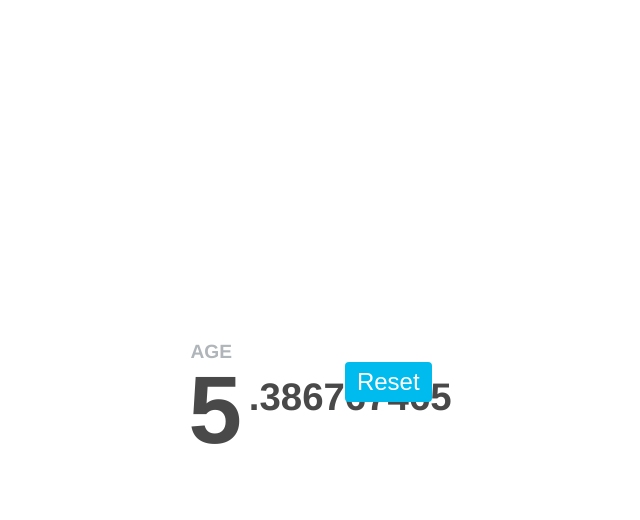
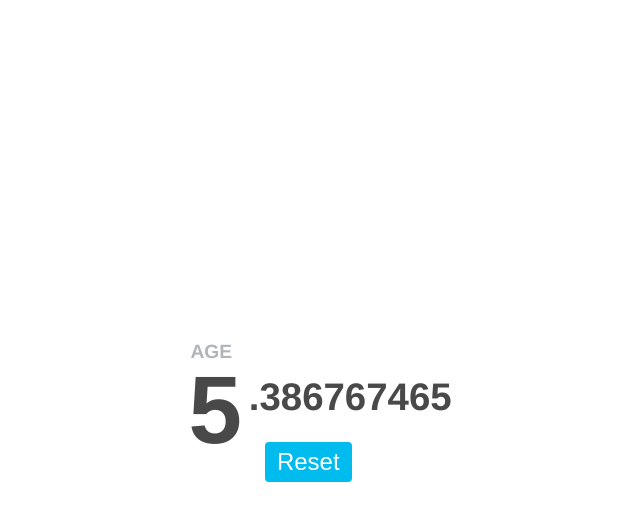
Before and after one commit to nkprajapati01/age-timer, a plain HTML site: page index.html in a window 1280 px wide. Both pictures are taken after typing "2020-01-15" into the empty fields and a click on the button "Motivate". Shown: the whole page, without its empty margins (320-960 px from the left). Drawn offline with nearby package versions, Linux system fonts and the light colour scheme.

Commit message:
Update index.html

```diff
--- a/index.html
+++ b/index.html
@@ -23,11 +23,11 @@
   <script src="app.js"></script>
   <link rel="stylesheet" href="style.css">
   <style>
-    /* You can move this to style.css if you want */
+
     #reset-btn {
         position: absolute;
-        top: 20px;
-        right: 20px;
+        top: 100px;
+        right: 100px;
         display: none;
         z-index: 100;
     }
```
